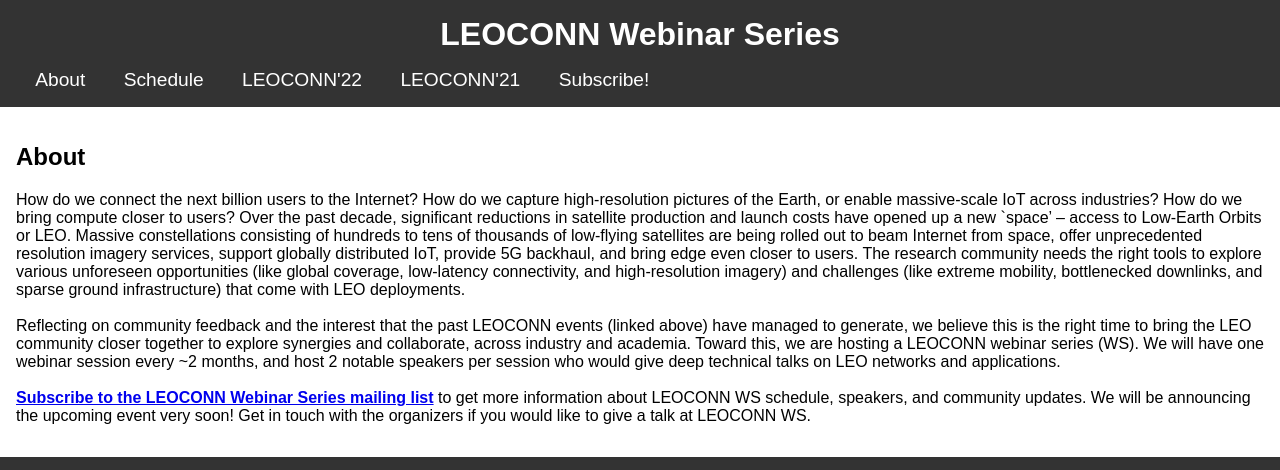
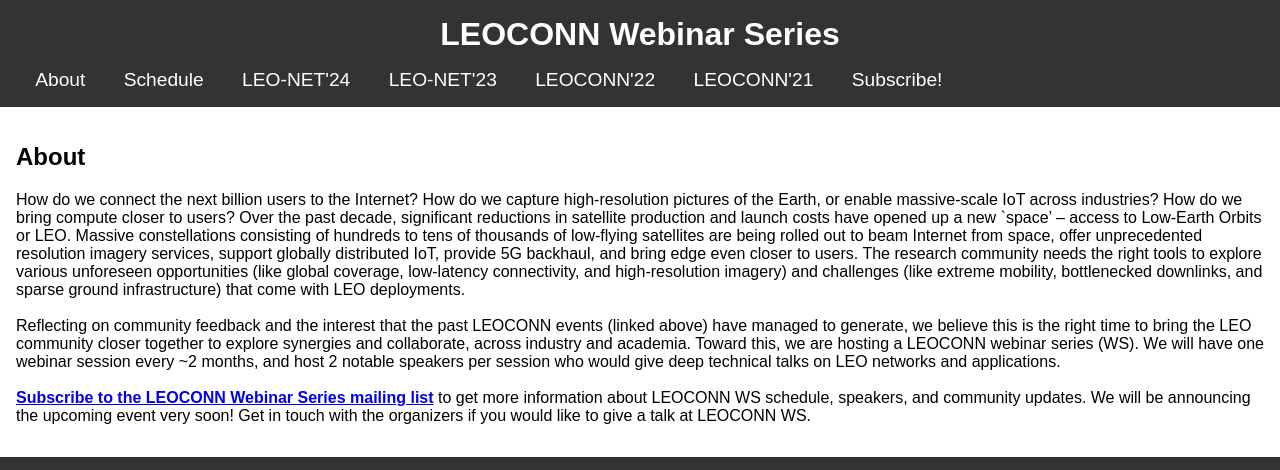
Before and after one commit to leoconnws/leoconnws.github.io, a plain HTML site: page index.html in a window 1280 px wide. Shown: the top 470 px of the page. Drawn offline with Linux system fonts and the light colour scheme.

Commit message:
LEO-NET links added

```diff
--- a/index.html
+++ b/index.html
@@ -134,6 +134,8 @@
         <ul>
           <li><a href="#about">About</a></li>
           <li><a href="#schedule">Schedule</a></li>
+          <li><a href="https://leo-net-workshop.github.io/2024/" target="_blank">LEO-NET'24</a></li>
+          <li><a href="https://leo-net-workshop.github.io/2023/" target="_blank">LEO-NET'23</a></li>
           <li><a href="https://leoconn2022.github.io/" target="_blank">LEOCONN'22</a></li>
           <li><a href="https://leoconn.github.io/"  target="_blank">LEOCONN'21</a></li>
           <li><a href="https://www.jiscmail.ac.uk/cgi-bin/wa.exe?SUBED1=LEOCONN&A=1" target="_blank">Subscribe!</a></li>
```
